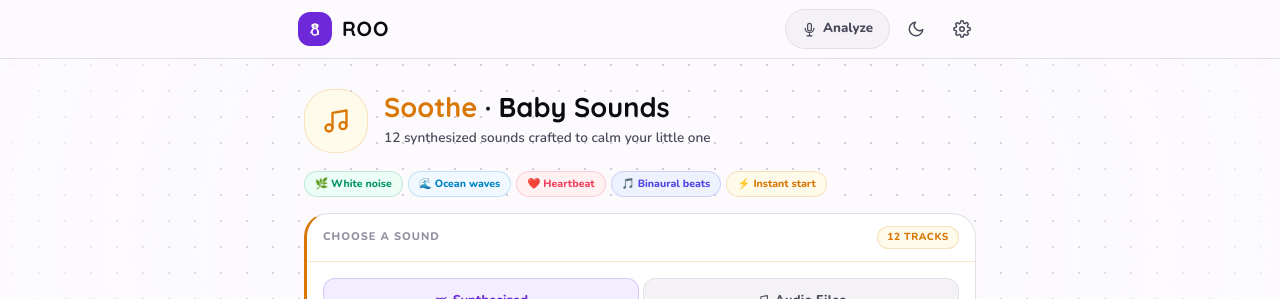
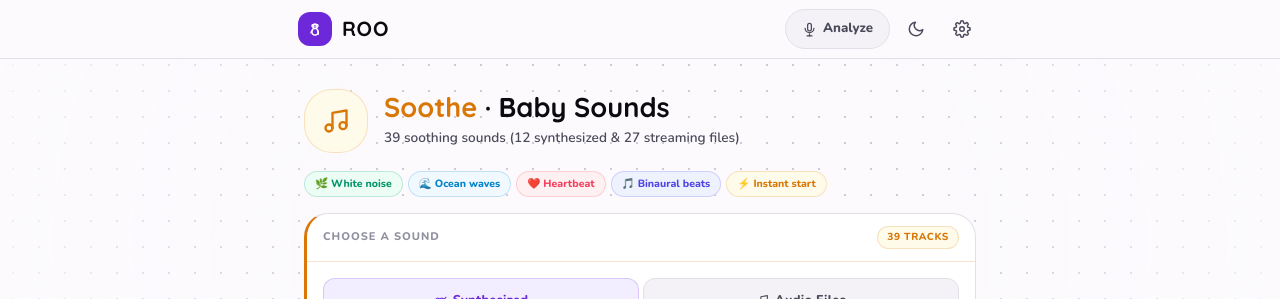
Before and after one commit to dev-electro/roo-baby, a SvelteKit app: page /soothe in a window 1280 px wide. Shown: the top 299 px of the page. Built offline with nearby package versions, Linux system fonts and the light colour scheme.

Commit message:
fix: improve audio MIME type detection, add playback error logging, and update sound count UI in soothe page

```diff
--- a/src/lib/components/SoothingPlayer.svelte
+++ b/src/lib/components/SoothingPlayer.svelte
@@ -51,7 +51,10 @@
 			r2Audio.volume = vol;
 			r2Audio.ontimeupdate = () => { r2Progress = r2Audio?.currentTime ?? 0; };
 			r2Audio.onloadedmetadata = () => { r2Duration = r2Audio?.duration ?? 0; };
-			r2Audio.play().catch(() => { playing = null; });
+			r2Audio.play().catch((err) => {
+				console.error("R2 Audio playback failed:", err);
+				playing = null;
+			});
 			r2Audio.onended = () => { playing = null; r2Progress = 0; };
 		}
 	}
--- a/src/routes/audio/[...path]/+server.js
+++ b/src/routes/audio/[...path]/+server.js
@@ -28,8 +28,18 @@
 	object.writeHttpMetadata(headers);
 	headers.set('etag', object.httpEtag);
 
-	if (!headers.has('content-type')) {
-		headers.set('content-type', 'audio/mp4');
+	// Force correct audio MIME types (Safari refuses to play audio/octet-stream)
+	const contentType = headers.get('content-type') || '';
+	if (!contentType || contentType === 'application/octet-stream') {
+		if (objectKey.endsWith('.m4a')) {
+			headers.set('content-type', 'audio/mp4');
+		} else if (objectKey.endsWith('.mp3')) {
+			headers.set('content-type', 'audio/mpeg');
+		} else if (objectKey.endsWith('.wav')) {
+			headers.set('content-type', 'audio/wav');
+		} else {
+			headers.set('content-type', 'audio/mp4');
+		}
 	}
 
 	headers.set('Cache-Control', 'public, max-age=31536000');
--- a/src/routes/soothe/+page.svelte
+++ b/src/routes/soothe/+page.svelte
@@ -1,6 +1,11 @@
 <script>
 	import SoothingPlayer from '$components/SoothingPlayer.svelte';
 	import Icon from '$components/Icon.svelte';
+	import { categories, synths } from '$lib/data/soothingTracks.js';
+
+	const synthCount = synths.length;
+	const r2Count = categories.reduce((sum, c) => sum + c.tracks.length, 0);
+	const totalCount = synthCount + r2Count;
 </script>
 
 <svelte:head>
@@ -17,7 +22,7 @@
 		<h1 class="sh-title">
 			<span style="color:var(--amber)">Soothe</span> · Baby Sounds
 		</h1>
-		<p class="sh-sub">12 synthesized sounds crafted to calm your little one</p>
+		<p class="sh-sub">{totalCount} soothing sounds ({synthCount} synthesized & {r2Count} streaming files)</p>
 	</div>
 </div>
 
@@ -34,7 +39,7 @@
 <div class="block">
 	<div class="block-head" style="border-color:var(--amber-border)">
 		<p class="label">Choose a sound</p>
-		<span class="badge" style="color:var(--amber); border-color:var(--amber-border); background:var(--amber-bg)">12 tracks</span>
+		<span class="badge" style="color:var(--amber); border-color:var(--amber-border); background:var(--amber-bg)">{totalCount} tracks</span>
 	</div>
 	<div style="padding:16px">
 		<SoothingPlayer />
```
